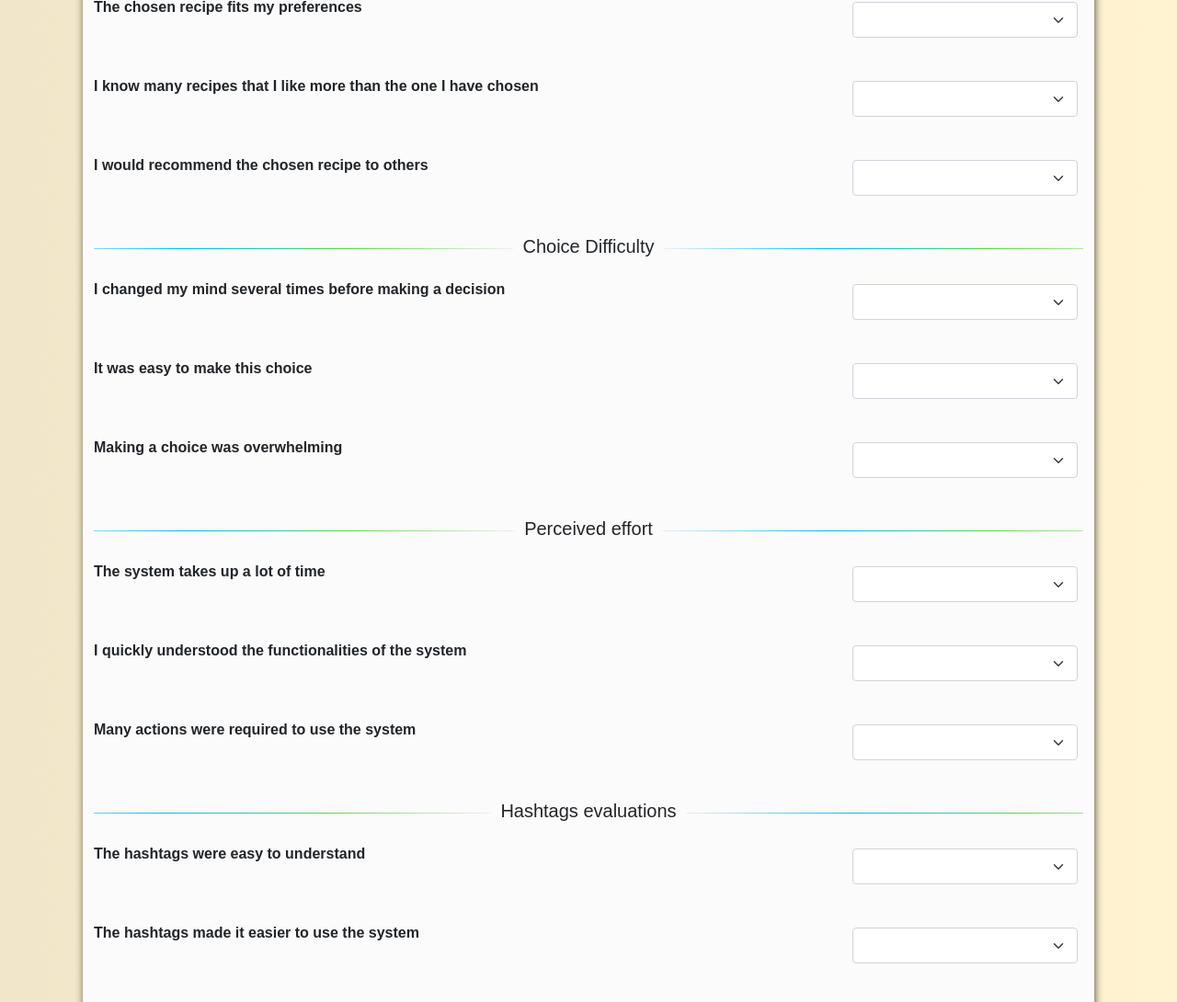
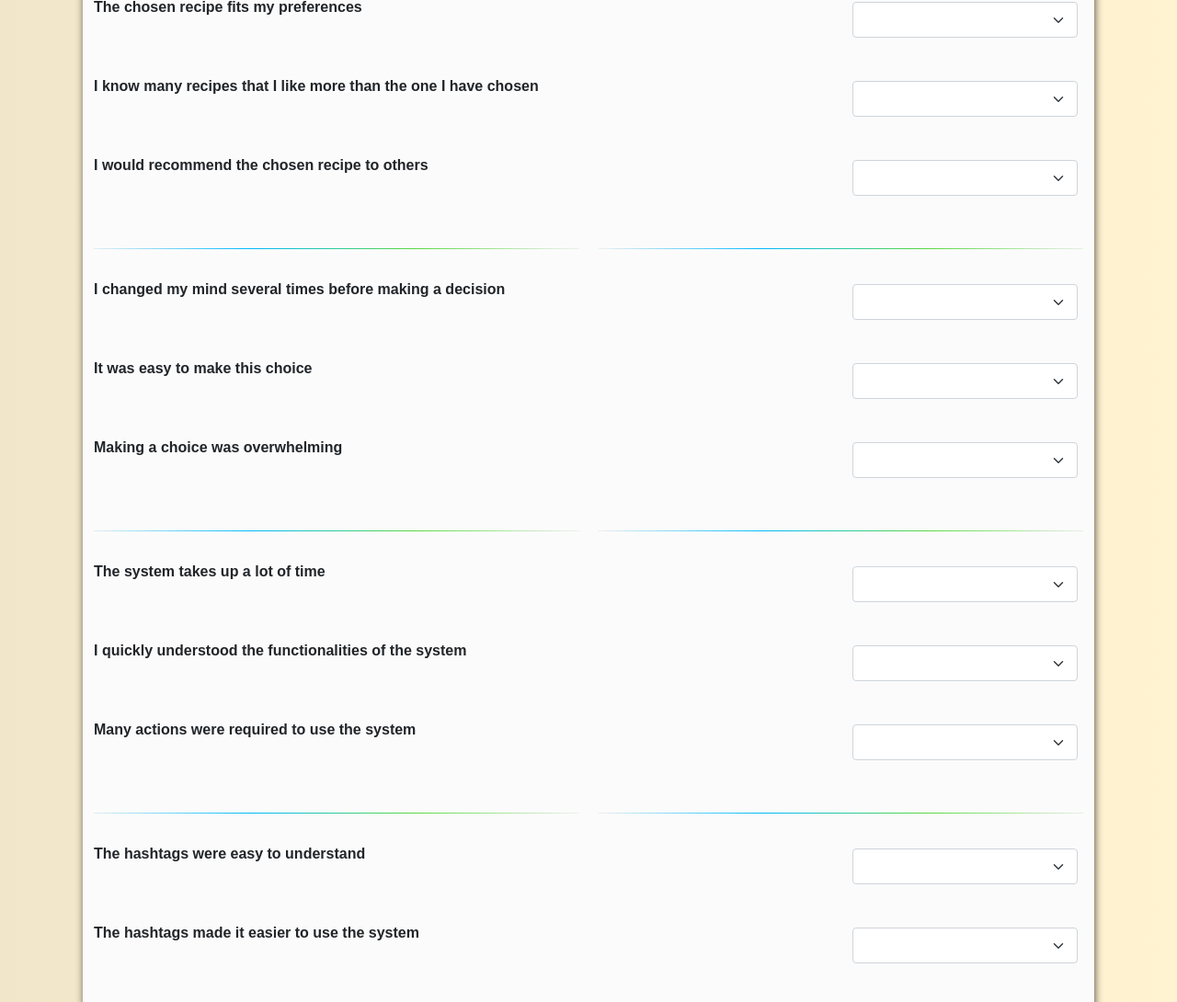
Before and after one commit to ayoubGL/UMAP_25_LLMS_Hash, a Django app: template KnowledgeBased_hashTag/templates/Labels_Nudges/choice_evaluation.html in a window 1280 px wide. Shown: the part 431-1521 px from the top of the page at 92% size. Run offline with Django 3.2, Linux system fonts and the light colour scheme; the template is opened without the code that fills it: values that come from a table or form of the project are taken from there, others are empty; some libraries are stand-ins or nearby versions.

Commit message:
update hashtags vf

```diff
--- a/KnowledgeBased_hashTag/templates/Labels_Nudges/choice_evaluation.html
+++ b/KnowledgeBased_hashTag/templates/Labels_Nudges/choice_evaluation.html
@@ -212,7 +212,7 @@
 
 
             <hr style="color: white;">
-            <h5>Choice Difficulty</h5>
+            <h5></h5>
 
 
 
@@ -239,7 +239,7 @@
 
             <!-- Perceived Effort  -->
             <hr style="color: white;">
-            <h5>Perceived effort</h5>
+            <h5></h5>
 
             <div class="flabel" style="padding-top: 15px; margin-bottom:20px;">
                 <p class="col-sm-9 flabel"><b>{{eval_form.sys_time.label}} </b></p>
@@ -262,7 +262,7 @@
 
             <!-- LLM evaluations -->
             <hr style="color: white;">
-            <h5>Hashtags evaluations</h5>
+            <h5></h5>
 
             <div class="flabel" style="padding-top: 15px; margin-bottom:20px;">
                 <p class="col-sm-9 flabel"><b>{{eval_form.understandability.label}} </b></p>
```
